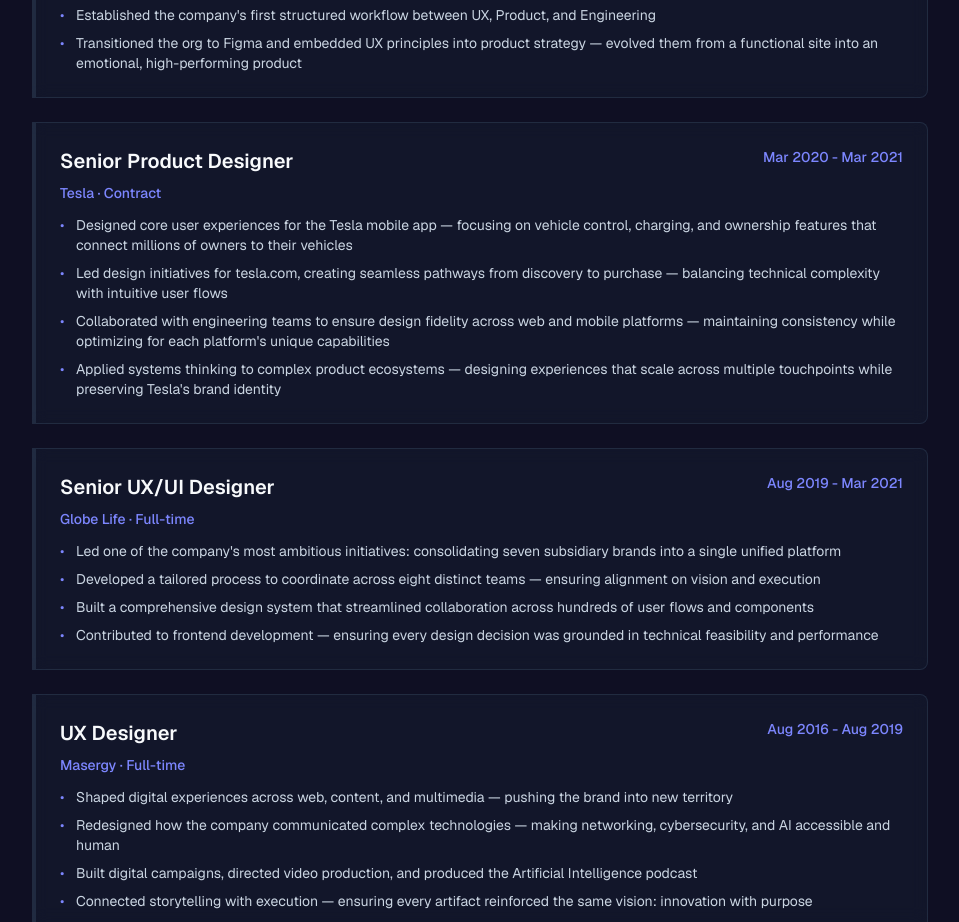
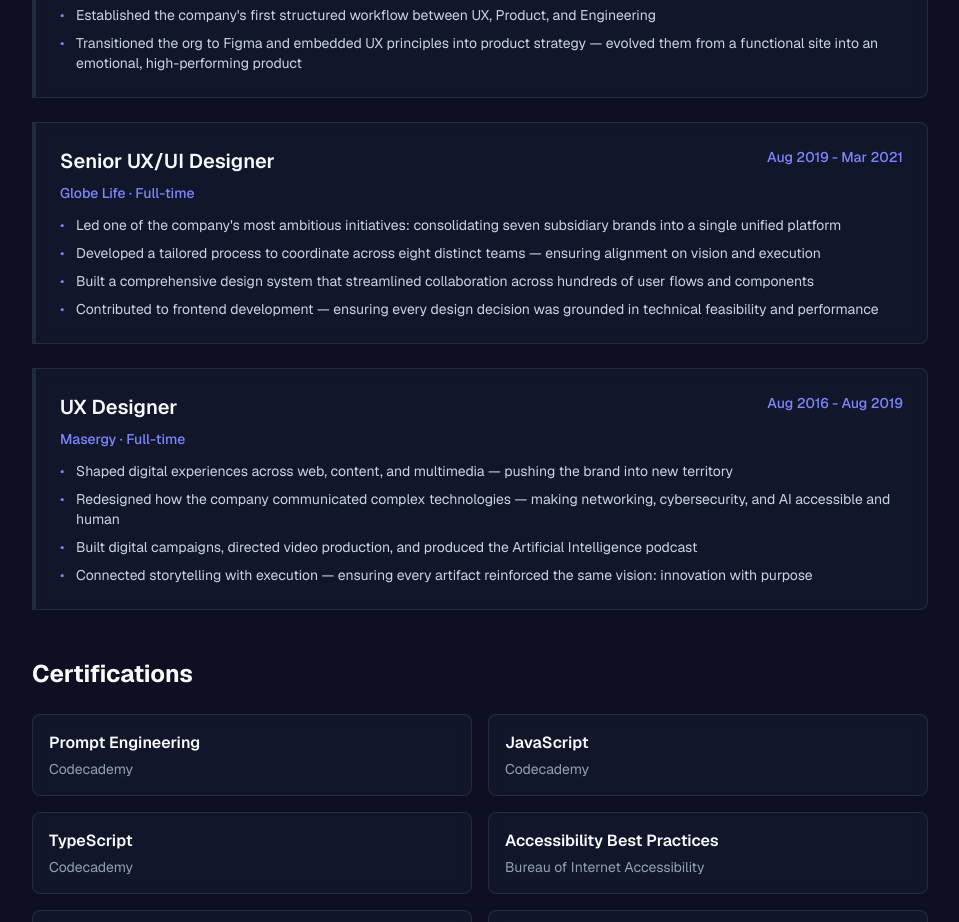
Before and after one commit to Alkemiist/pablo-portfolio, a Next.js app: page /resume in a window 1280 px wide. Shown: the part 1420-2342 px from the top of the page, without its empty margins (160-1119 px from the left). Built offline with nearby package versions, Linux system fonts and the light colour scheme.

Commit message:
tesla off

```diff
--- a/app/resume/page.tsx
+++ b/app/resume/page.tsx
@@ -202,7 +202,7 @@ export default function Resume() {
               </div>
 
               {/* Job 4 - Tesla */}
-              <div className="border-l-4 border-indigo-500 pl-6 bg-slate-800/30 backdrop-blur-sm border-r border-t border-b border-slate-700/50 rounded-r-lg p-6 hover:bg-slate-800/50 transition-all duration-300">
+              {/* <div className="border-l-4 border-indigo-500 pl-6 bg-slate-800/30 backdrop-blur-sm border-r border-t border-b border-slate-700/50 rounded-r-lg p-6 hover:bg-slate-800/50 transition-all duration-300">
                 <div className="flex flex-col sm:flex-row sm:justify-between sm:items-start mb-2">
                   <h3 className="text-xl font-semibold text-slate-50">Senior Product Designer</h3>
                   <span className="text-indigo-400 font-medium text-sm">Mar 2020 - Mar 2021</span>
@@ -214,7 +214,7 @@ export default function Resume() {
                   <li className="pl-4 relative before:content-['•'] before:absolute before:left-0 before:text-indigo-400">Collaborated with engineering teams to ensure design fidelity across web and mobile platforms — maintaining consistency while optimizing for each platform's unique capabilities</li>
                   <li className="pl-4 relative before:content-['•'] before:absolute before:left-0 before:text-indigo-400">Applied systems thinking to complex product ecosystems — designing experiences that scale across multiple touchpoints while preserving Tesla's brand identity</li>
                 </ul>
-              </div>
+              </div> */}
 
               {/* Job 5 - Globe Life */}
               <div className="border-l-4 border-indigo-500 pl-6 bg-slate-800/30 backdrop-blur-sm border-r border-t border-b border-slate-700/50 rounded-r-lg p-6 hover:bg-slate-800/50 transition-all duration-300">
```
